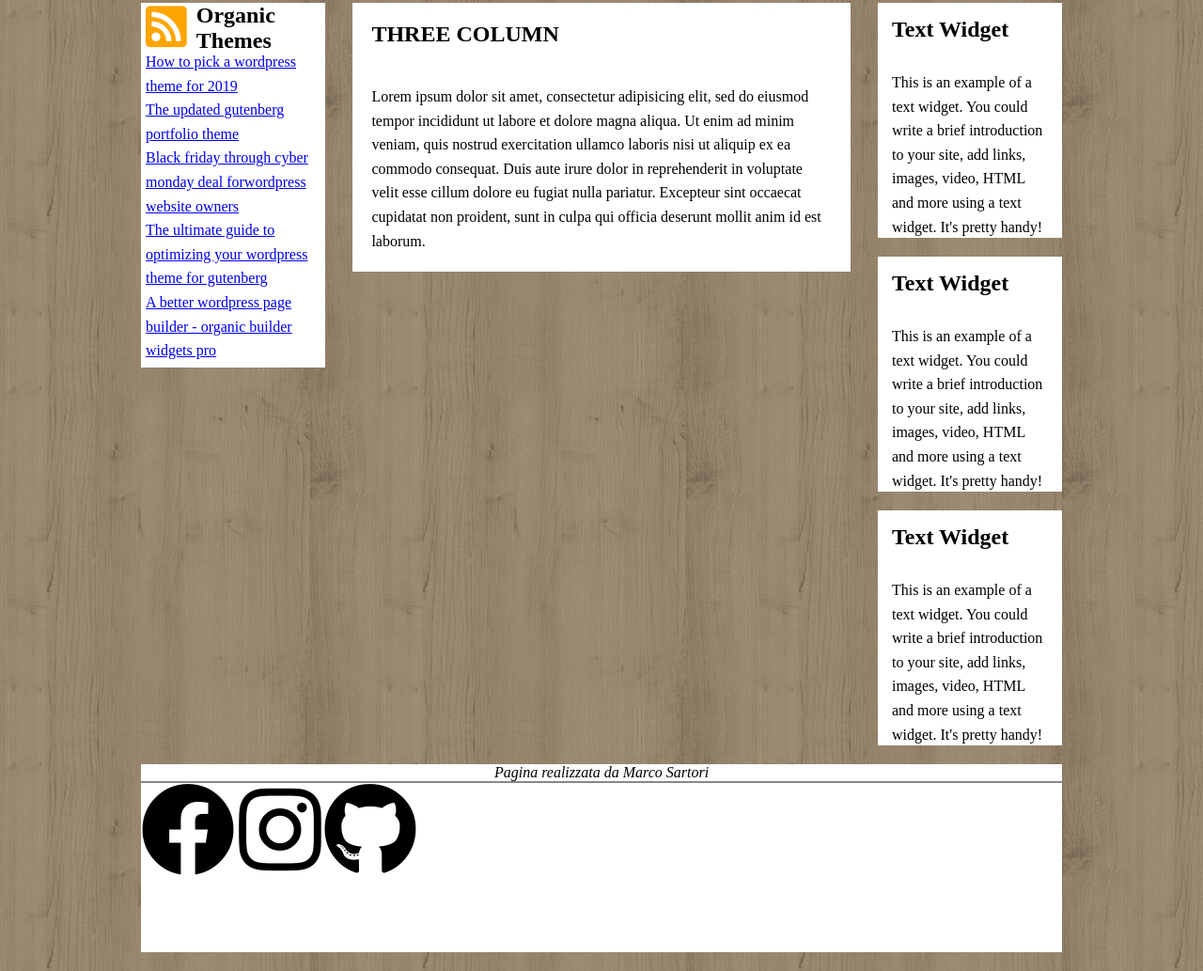
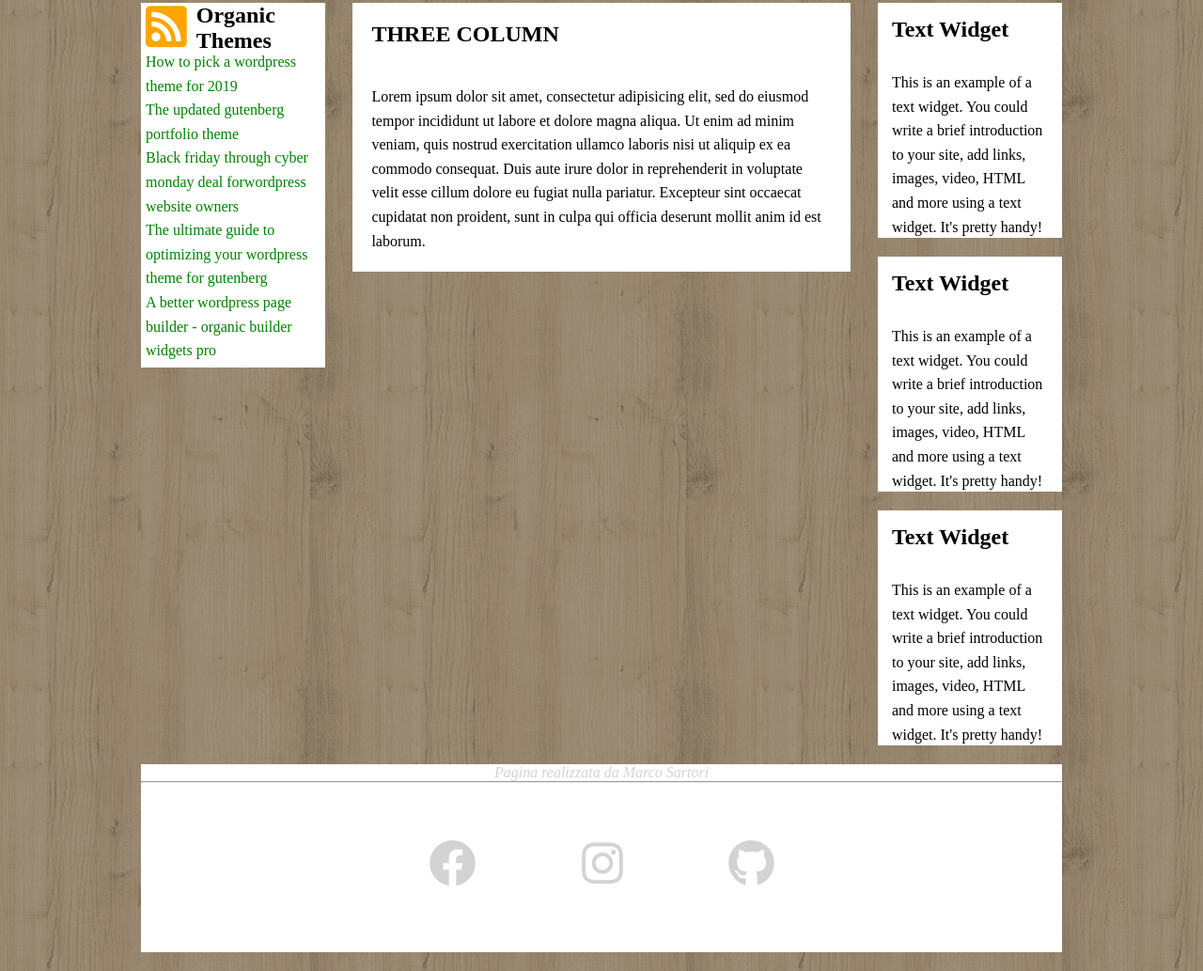
Before and after one commit to sartori-marco/htmlcss-wp, a plain HTML site: page index.html in a window 1280 px wide. Shown: the part 427-1460 px from the top of the page at 94% size. Drawn offline with Linux system fonts and the light colour scheme.

Commit message:
end footer

```diff
--- a/css/style.css
+++ b/css/style.css
@@ -107,6 +107,12 @@ main::after{
   list-style: none;
   padding: 5px;
   line-height: 1.6;
+
+}
+
+.menu-sx li a{
+  text-decoration: none;
+  color: green;
 }
 
 .logo-sx{
@@ -174,19 +180,29 @@ footer{
 
 footer p{
   text-align: center;
+  color: lightgrey;
 
 }
 
 footer hr{
-  border: 1px solid rgba(0, 0, 0, 0.47);
+  background-color: lightgrey;
+}
+
+/* .social{
+  width: 33%;
+} */
+
+
+.social {
+  font-size: 50px;
+  text-align: center;
+  color: lightgrey;
+  line-height: 3.5;
+
 }
 
 .social i{
-  font-size: 100px;
-  text-align: center;
-  width:
+  padding: 50px;
 }
 
-
-
 /* end */
```
